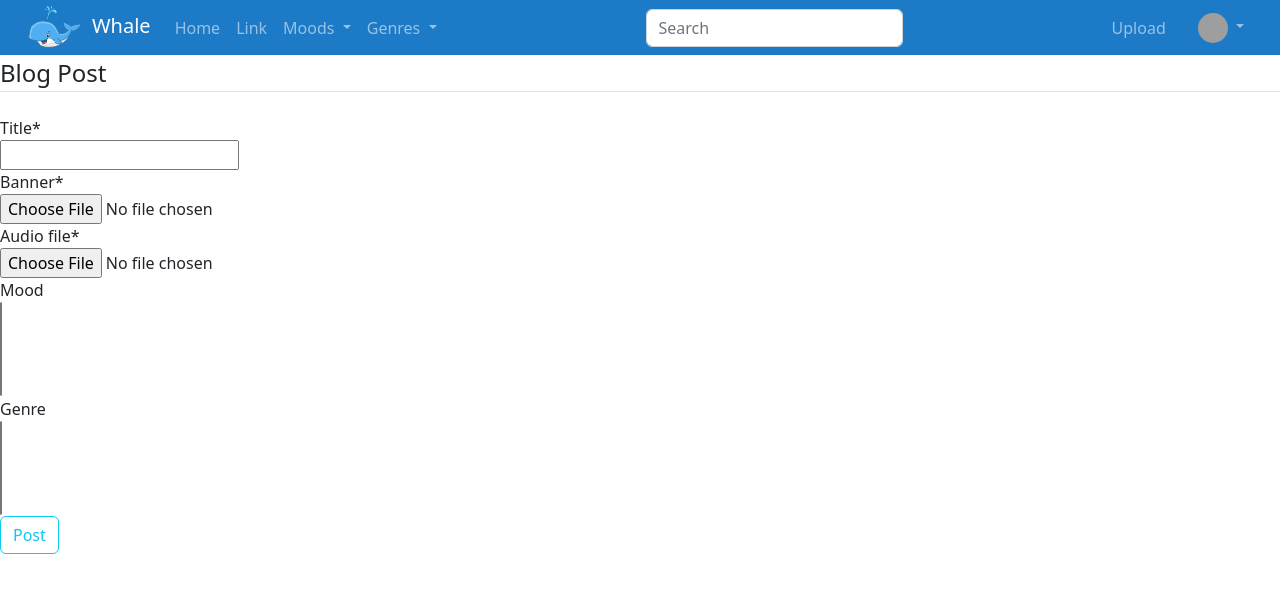
After one commit to pyaephyokyaw15/Whale, a Django app: page /songs/upload/ in a window 1280 px wide. The commit adds this page. Shown: the top 593 px of the page. Run offline with Django 4.2, Linux system fonts and the light colour scheme; data that the repository does not hold is empty; some libraries are stand-ins or nearby versions; grey boxes are pictures that could not be loaded.

Commit message:
Sogn List Veiw, Song Upload

```diff
--- a/songs/admin.py
+++ b/songs/admin.py
@@ -1,5 +1,5 @@
 from django.contrib import admin
-from .models import Song, Mood, Genre
+from .models import Song, Mood, Genre, Comment
 
 
 # Register your models here.
@@ -14,3 +14,4 @@ class GenreAdmin(admin.ModelAdmin):
 admin.site.register(Song)
 admin.site.register(Mood, MoodAdmin)
 admin.site.register(Genre, GenreAdmin)
+admin.site.register(Comment)
--- a/songs/models.py
+++ b/songs/models.py
@@ -1,5 +1,6 @@
 from django.db import models
 from django.conf import settings
+from django.urls import reverse
 
 User = settings.AUTH_USER_MODEL
 
@@ -24,6 +25,7 @@ class Genre(models.Model):
 
 
 class Song(models.Model):
+    owner = models.ForeignKey(User, related_name="songs", on_delete=models.CASCADE)
     title = models.CharField(max_length=150)
     banner = models.ImageField(default='images/song_banners/default.png', upload_to='images/song_banners/')
     audio_file = models.FileField(upload_to='songs/')
@@ -33,3 +35,15 @@ class Song(models.Model):
 
     def __str__(self):
         return self.title
+
+    def get_absolute_url(self):
+        return reverse('songs:all_songs')
+
+
+class Comment(models.Model):
+    text = models.TextField()
+    owner = models.ForeignKey(User, related_name="comments", on_delete=models.CASCADE)
+    song = models.ForeignKey(Song, related_name="comments", on_delete=models.CASCADE)
+
+    def __str__(self):
+        return f'{self.song}:{self.owner}'
--- a/songs/urls.py
+++ b/songs/urls.py
@@ -10,4 +10,5 @@ urlpatterns = [
     path('genres/<slug:slug>/', views.GenreSongListView.as_view(), name='genre_songs'),
     path('moods/', views.MoodListView.as_view(), name='moods'),
     path('moods/<slug:slug>/', views.MoodSongListView.as_view(), name='mood_songs'),
+    path('upload/', views.SongUploadView.as_view(), name='upload'),
 ]
--- a/songs/views.py
+++ b/songs/views.py
@@ -1,7 +1,9 @@
 from django.shortcuts import render
-from django.views.generic import ListView
+from django.views.generic import ListView, CreateView
 from django.contrib.auth.mixins import LoginRequiredMixin
 from .models import Song, Genre, Mood
+from django.urls import reverse
+
 
 
 # Create your views here.
@@ -53,3 +55,15 @@ class MoodSongListView(ListView):
     def get_queryset(self):
         mood = Mood.objects.get(slug=self.kwargs.get('slug'))
         return Song.objects.filter(mood=mood)
+
+
+
+
+class SongUploadView(CreateView):
+    model = Song
+    template_name = 'songs/upload.html'
+    fields = ['title', 'banner', 'audio_file', 'mood', 'genre']
+
+    def form_valid(self, form):
+        form.instance.owner = self.request.user
+        return super().form_valid(form)
--- /dev/null
+++ b/static/css/style.css
@@ -0,0 +1,29 @@
+#profile-thumbnail {
+    width: 30px;
+    height: 30px;
+    border-radius: 20px;
+}
+
+.logo{
+    width: 80px;
+    height: 45px;
+    background-color: inherit;
+    padding: 0px;
+    margin: 0px;
+}
+
+.favourite{
+    color: red;
+
+}
+
+.unfavourite{
+    color: black;
+}
+
+
+.song-thumbnail {
+    width: 50px;
+    height: 50px;
+    border-radius: 15px;
+}
--- /dev/null
+++ b/templates/includes/navbar.html
@@ -0,0 +1,65 @@
+{% load static %}
+<nav class="navbar navbar-expand-lg p-0 navbar-dark sticky-top" style="background-color: #1c7ac7">
+    <div class="container-fluid">
+        <a class="navbar-brand" href="#"><img class='logo' src="{% static 'images/whale.png' %}"  alt="">Whale</a>
+        <button class="navbar-toggler" type="button" data-bs-toggle="collapse" data-bs-target="#navbarSupportedContent" aria-controls="navbarSupportedContent" aria-expanded="false" aria-label="Toggle navigation">
+            <span class="navbar-toggler-icon"></span>
+        </button>
+
+        <div class="collapse navbar-collapse" id="navbarSupportedContent">
+            <ul class="navbar-nav  me-auto mb-2 mb-lg-0">
+                <li class="nav-item">
+                    <a class="nav-link" aria-current="page" href="#">Home</a>
+                </li>
+                <li class="nav-item">
+                    <a class="nav-link" href="#">Link</a>
+                </li>
+                <li class="nav-item dropdown">
+                    <a class="nav-link dropdown-toggle" href="#" id="moods" role="button" data-bs-toggle="dropdown" aria-expanded="false">
+                        Moods
+                    </a>
+                    <div class="dropdown-menu dropdown-menu-end" aria-labelledby="navbarDropdown">
+                        <a class="dropdown-item" href="#">Happy</a>
+                        <a class="dropdown-item" href="#">Sad</a>
+                    </div>
+                </li>
+                <li class="nav-item dropdown">
+                    <a class="nav-link dropdown-toggle" href="#" id="genres" role="button" data-bs-toggle="dropdown" aria-expanded="false">
+                        Genres
+                    </a>
+                    <div class="dropdown-menu dropdown-menu-end" aria-labelledby="navbarDropdown">
+                        <a class="dropdown-item" href="#">Pop</a>
+                        <a class="dropdown-item" href="#">Rock</a>
+                    </div>
+                </li>
+            </ul>
+
+
+
+            <ul class="navbar-nav mb-2 m-lg-0">
+                <form role="search">
+                    <input class="form-control" type="search" placeholder="Search" aria-label="Search">
+                </form>
+            </ul>
+
+            <ul class="navbar-nav ms-auto mb-2 mb-lg-0">
+                <li class="nav-item">
+                    <a class="nav-link" href="#">Upload</a>
+                </li>
+            </ul>
+
+            <ul class="navbar-nav mb-2 mb-lg-0 mx-lg-3">
+                <li class="nav-item dropdown">
+                    <a class="nav-link dropdown-toggle" href="#" id="navbarDropdown" role="button" data-bs-toggle="dropdown" aria-expanded="false">
+                        <img id="profile-thumbnail" src="/images/default_user.png"  alt="image">
+                    </a>
+                    <div class="dropdown-menu dropdown-menu-end" aria-labelledby="navbarDropdown">
+                        <a class="dropdown-item" href="#">Profile</a>
+                        <hr class="dropdown-divider">
+                        <a class="dropdown-item" href="#">Logout</a>
+                    </div>
+                </li>
+            </ul>
+        </div>
+    </div>
+</nav>
--- /dev/null
+++ b/templates/layout.html
@@ -0,0 +1,27 @@
+<!DOCTYPE html>
+{% load static %}
+<html lang="en">
+    <head>
+        <meta charset="utf-8">
+        <meta name="viewport" content="width=device-width, initial-scale=1">
+        <title>Bootstrap demo</title>
+        <link rel="stylesheet" href="https://cdnjs.cloudflare.com/ajax/libs/font-awesome/6.1.1/css/all.min.css" integrity="sha512-KfkfwYDsLkIlwQp6LFnl8zNdLGxu9YAA1QvwINks4PhcElQSvqcyVLLD9aMhXd13uQjoXtEKNosOWaZqXgel0g==" crossorigin="anonymous" referrerpolicy="no-referrer" />
+        <link href="https://cdn.jsdelivr.net/npm/bootstrap@5.2.0-beta1/dist/css/bootstrap.min.css" rel="stylesheet" integrity="sha384-0evHe/X+R7YkIZDRvuzKMRqM+OrBnVFBL6DOitfPri4tjfHxaWutUpFmBp4vmVor" crossorigin="anonymous">
+        <link rel="stylesheet" href="{% static 'css/style.css' %}">
+        <link rel="icon" href="{% static 'images/whale.png' %}"  type="image/x-icon">
+    </head>
+    <body>
+        <!--    navbar  -->
+        {% include 'includes/navbar.html' %}
+
+
+        <!--    main  -->
+        {% block main %}
+        {% endblock %}
+
+
+        <!-- js files -->
+        <script src="https://cdn.jsdelivr.net/npm/bootstrap@5.2.0-beta1/dist/js/bootstrap.bundle.min.js" integrity="sha384-pprn3073KE6tl6bjs2QrFaJGz5/SUsLqktiwsUTF55Jfv3qYSDhgCecCxMW52nD2" crossorigin="anonymous"></script>
+        <script src="{% static 'images/whale.png' %}"></script>
+    </body>
+</html>
--- /dev/null
+++ b/templates/songs/upload.html
@@ -0,0 +1,17 @@
+{% extends 'layout.html' %}
+{% load crispy_forms_tags %}
+
+{% block main %}
+
+    <form method="POST" enctype="multipart/form-data">
+        {% csrf_token %}
+        <fieldset class="form-group">
+            <legend class="border-bottom mb-4">Blog Post</legend>
+            {{ form|crispy }}
+        </fieldset>
+        <div class="form-group">
+            <button class="btn btn-outline-info" type="submit">Post</button>
+        </div>
+    </form>
+
+{% endblock %}
```
Also changed, not shown: templates/accounts/porofile.html (added, +10 -0 lines), templates/songs/songs.html (+34 -13 lines), whale/settings.py (+15 -1 lines), accounts/migrations/0001_initial.py, accounts/migrations/0002_user_authentic.py (deleted), songs/migrations/0001_initial.py, static/images/whale.png (added).
